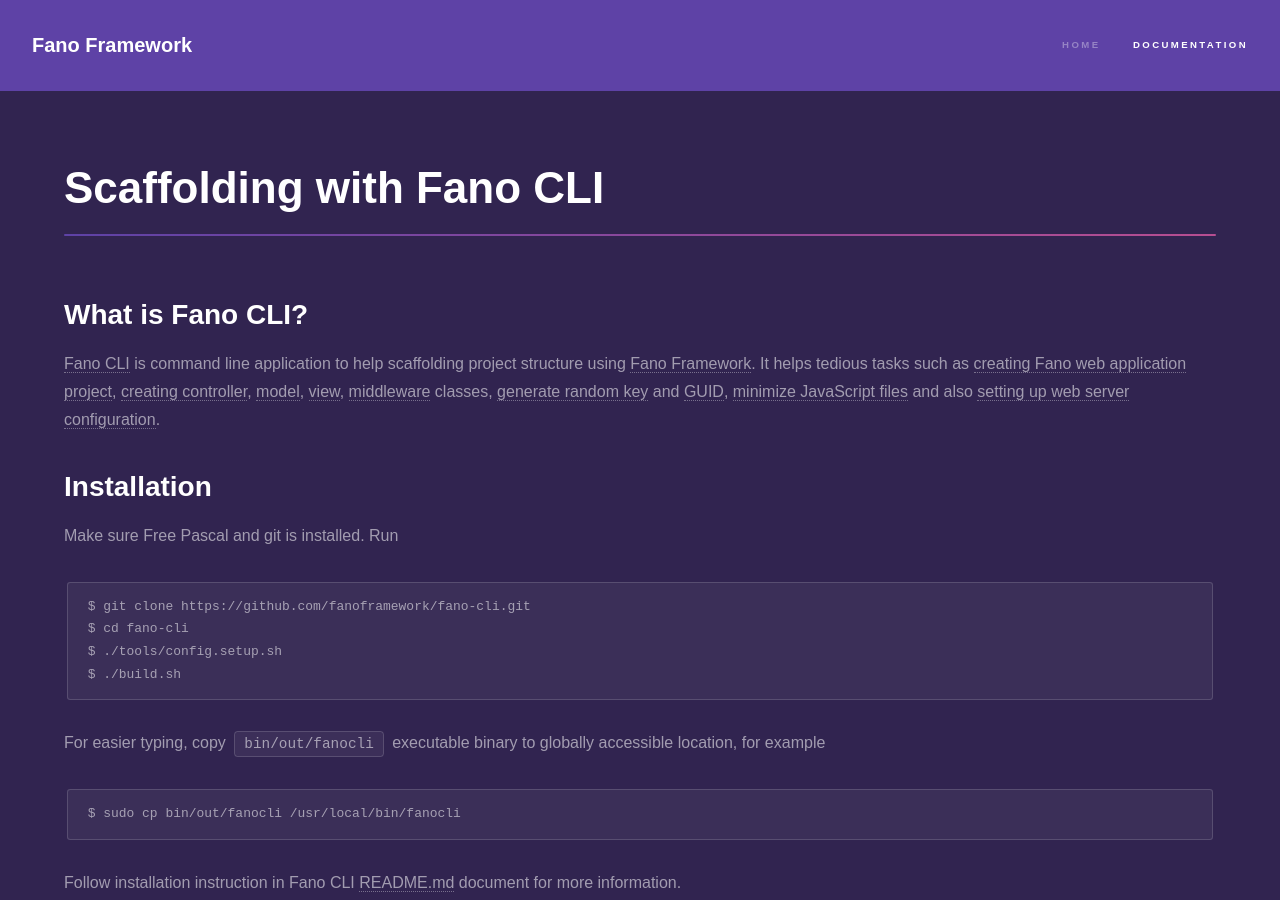
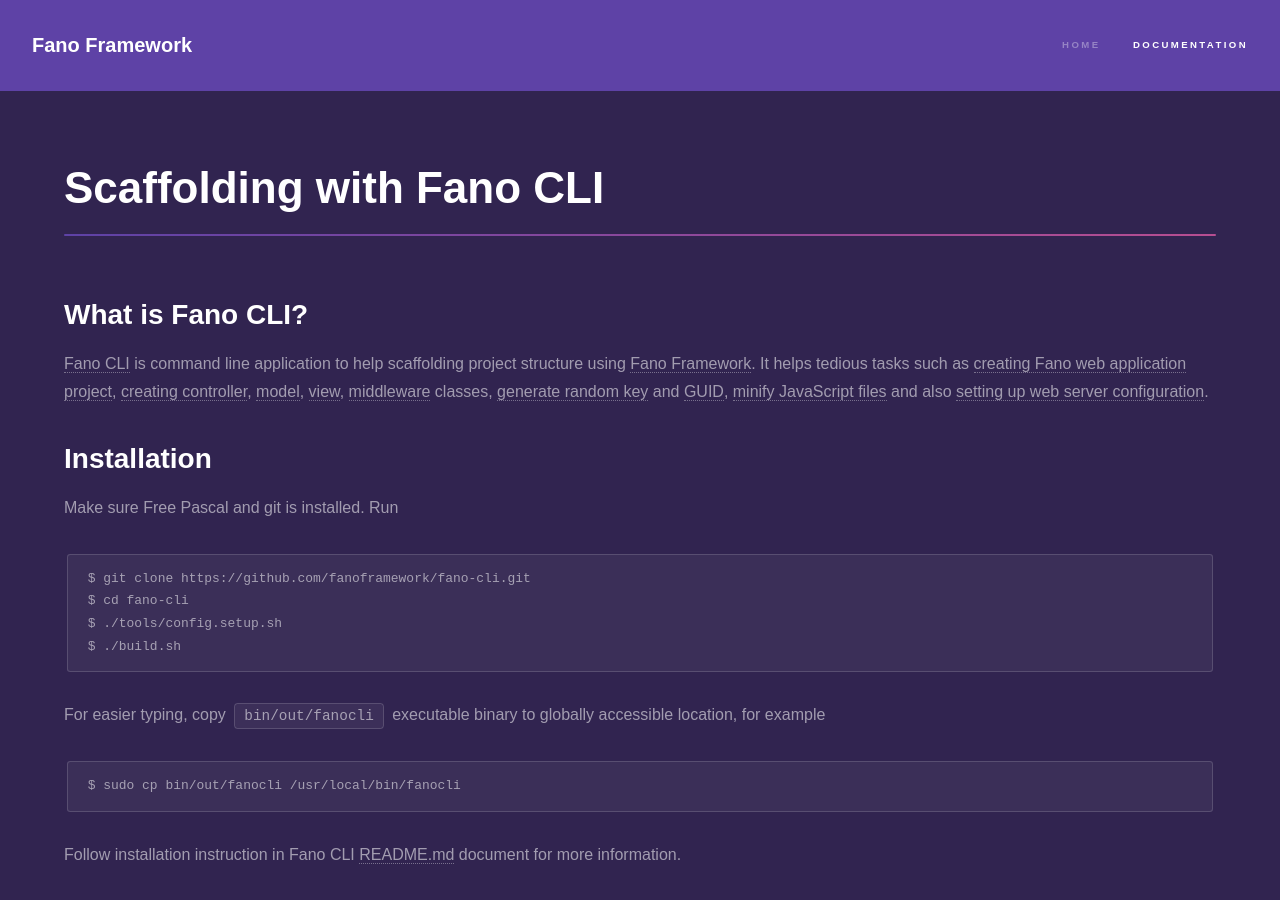
Before and after one commit to fanoframework/fanoframework.github.io, a Jekyll site: the page built from scaffolding-with-fano-cli/index.md, in a window 1280 px wide and 900 px high. Built offline with Jekyll 4.4.1, drawn with Linux system fonts in a browser that asks for light colours; our own code applies the rules of GitHub Pages for plain Markdown files.

Commit message:
Update index.md

```diff
--- a/scaffolding-with-fano-cli/index.md
+++ b/scaffolding-with-fano-cli/index.md
@@ -9,7 +9,7 @@
 [Fano CLI](https://github.com/fanoframework/fano-cli) is command line application
 to help scaffolding project structure using [Fano Framework](https://github.com/fanoframework/fano). It helps tedious tasks such as
 [creating Fano web application project](#creating-project), [creating controller](#creating-controller), [model](#creating-model), [view](#creating-view), [middleware](#creating-middleware) classes,
-[generate random key](#generate-random-key) and [GUID](#generate-guid), [minimize JavaScript files](#minimize-javascript) and also [setting up web server configuration](#deployment).
+[generate random key](#generate-random-key) and [GUID](#generate-guid), [minify JavaScript files](#minify-javascript) and also [setting up web server configuration](#deployment).
 
 ## <a name="installation"></a>Installation
 
```
